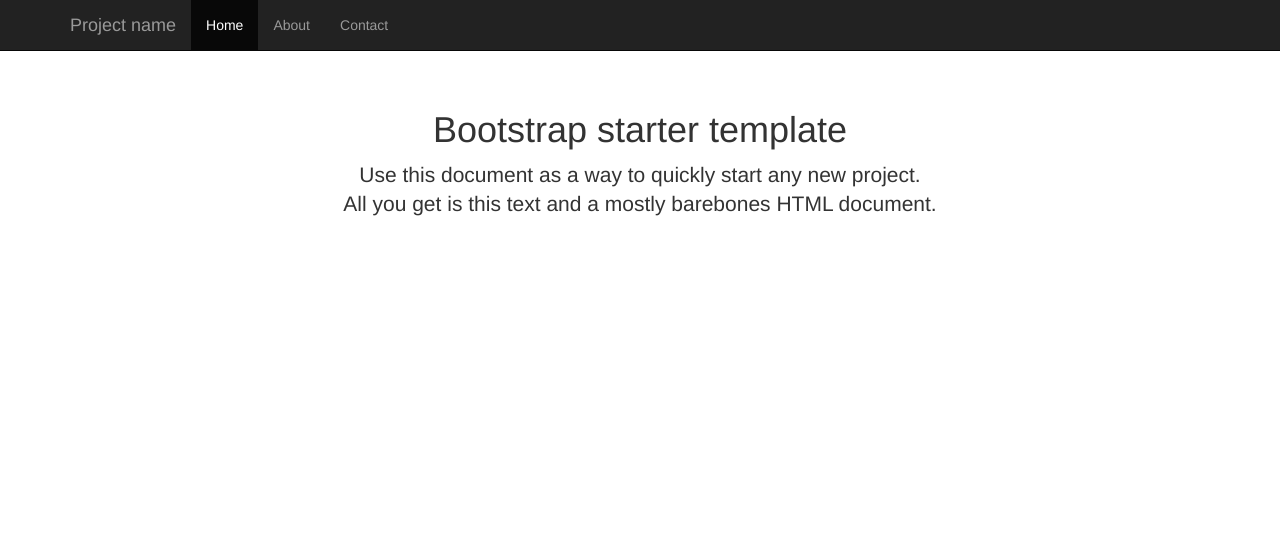
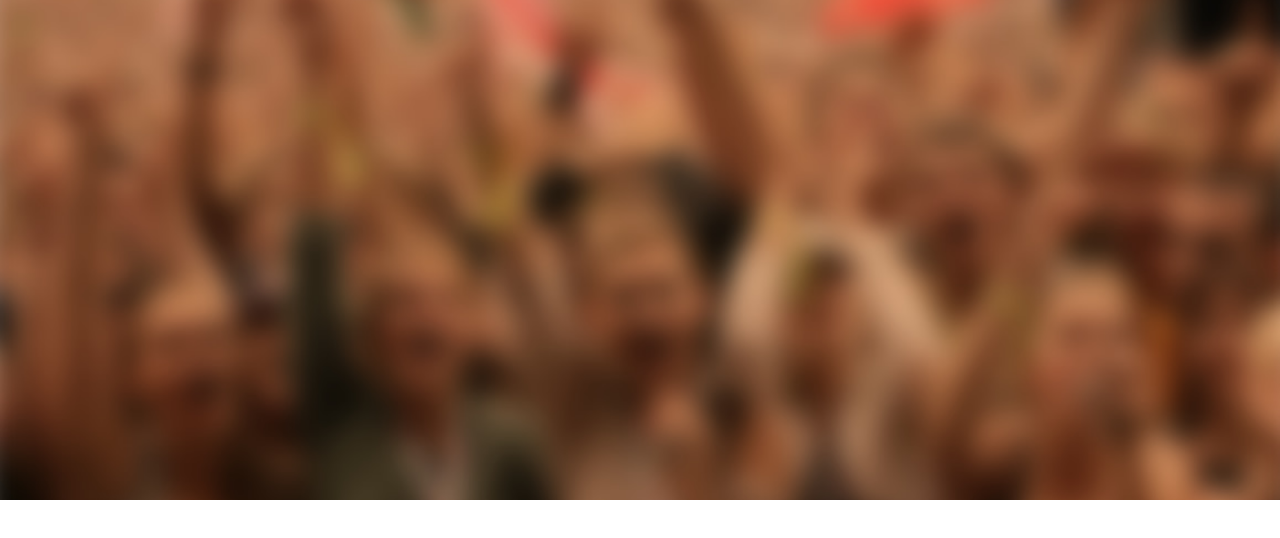
Before and after one commit to chrisvasey/FestiSMS, a plain HTML site: page bootstrap/index.html in a window 1280 px wide. Drawn offline with nearby package versions, Linux system fonts and the light colour scheme.

Commit message:
created splash image, tried a few

```diff
--- /dev/null
+++ b/bootstrap/home.css
@@ -0,0 +1,12 @@
+#splash {
+	padding: 0;
+}
+
+.splash-back {
+  width: 100%;
+  height: 500px;
+  background: url(images/crowd.jpg);
+  background-repeat: no-repeat;
+  background-position: center;
+  background-size: cover;
+}
--- a/bootstrap/index.html
+++ b/bootstrap/index.html
@@ -15,7 +15,7 @@
     <link href="css/bootstrap.min.css" rel="stylesheet">
 
     <!-- Custom styles for this template -->
-    <link href="starter.css" rel="stylesheet">
+    <link href="home.css" rel="stylesheet">
 
     <!-- HTML5 shim and Respond.js IE8 support of HTML5 elements and media queries -->
     <!--[if lt IE 9]>
@@ -25,33 +25,10 @@
   </head>
 
   <body>
+    <div class="container-fluid" id="splash">
 
-    <div class="navbar navbar-inverse navbar-fixed-top" role="navigation">
-      <div class="container">
-        <div class="navbar-header">
-          <button type="button" class="navbar-toggle" data-toggle="collapse" data-target=".navbar-collapse">
-            <span class="sr-only">Toggle navigation</span>
-            <span class="icon-bar"></span>
-            <span class="icon-bar"></span>
-            <span class="icon-bar"></span>
-          </button>
-          <a class="navbar-brand" href="#">Project name</a>
-        </div>
-        <div class="collapse navbar-collapse">
-          <ul class="nav navbar-nav">
-            <li class="active"><a href="#">Home</a></li>
-            <li><a href="#about">About</a></li>
-            <li><a href="#contact">Contact</a></li>
-          </ul>
-        </div><!--/.nav-collapse -->
-      </div>
-    </div>
+      <div class="splash-back">
 
-    <div class="container">
-
-      <div class="starter-template">
-        <h1>Bootstrap starter template</h1>
-        <p class="lead">Use this document as a way to quickly start any new project.<br> All you get is this text and a mostly barebones HTML document.</p>
       </div>
 
     </div><!-- /.container -->
@@ -61,6 +38,6 @@
     ================================================== -->
     <!-- Placed at the end of the document so the pages load faster -->
     <script src="https://ajax.googleapis.com/ajax/libs/jquery/1.11.0/jquery.min.js"></script>
-    <script src="../../dist/js/bootstrap.min.js"></script>
+    <script src="js/bootstrap.min.js"></script>
   </body>
 </html>
--- a/bootstrap/starter.css
+++ /dev/null
@@ -1,7 +0,0 @@
-body {
-  padding-top: 50px;
-}
-.starter-template {
-  padding: 40px 15px;
-  text-align: center;
-}
```
Also changed, not shown: bootstrap/images/crowd-effects.jpg (added), bootstrap/images/crowd.jpg (added), bootstrap/images/splash-blur.jpg (added).
